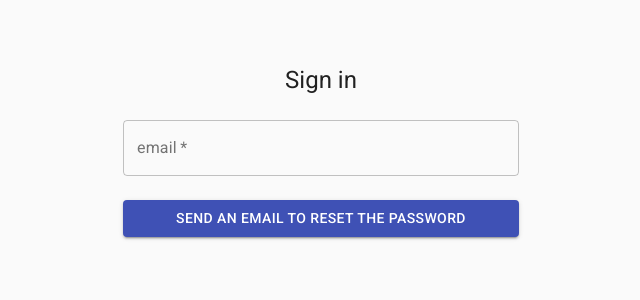
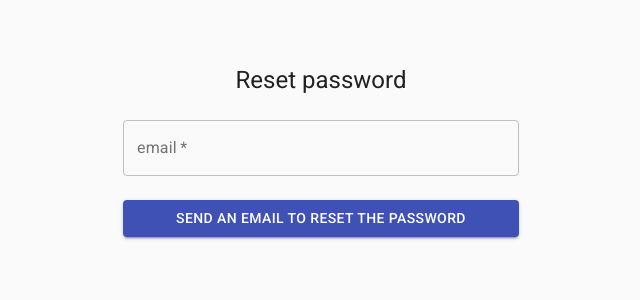
Before and after one commit to Amin-Essid/suggestion-improvement, a Next.js app: page /reset_password in a window 1280 px wide. Shown: the top 300 px of the page, without its empty margins (319-959 px from the left). Built offline with nearby package versions, Linux system fonts and the light colour scheme; no server answers.

Commit message:
create verification email and reset password pages

```diff
--- a/pages/reset_password.js
+++ b/pages/reset_password.js
@@ -105,7 +105,7 @@ export default function ResetPassword() {
               color="primary"
               className={classes.submit}
             >
-              Log In
+              change password
             </Button>
           </form>
         )}
@@ -185,7 +185,7 @@ export default function ResetPassword() {
         <CssBaseline />
         <div className={classes.paper}>
           <Typography component="h1" variant="h5">
-            Sign in
+            Reset password
           </Typography>
           {layout}
         </div>
```
